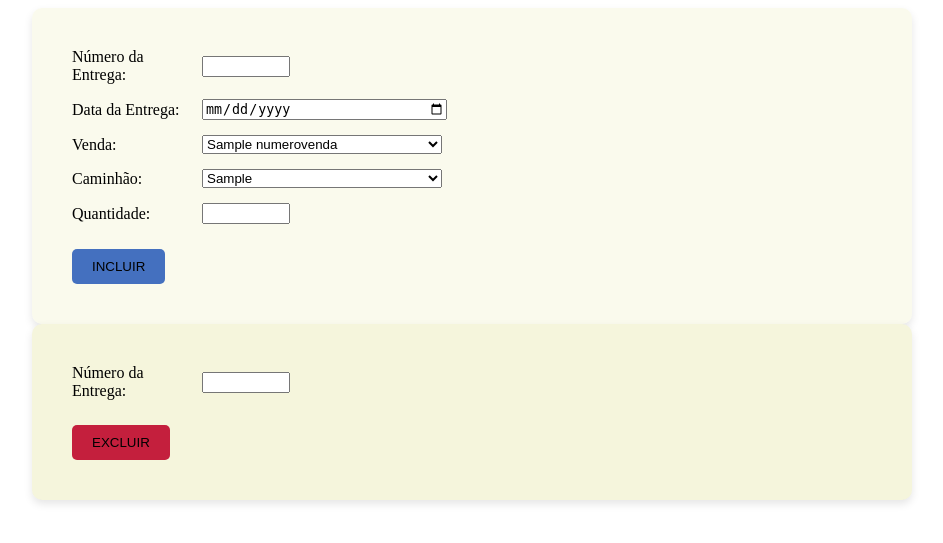
After one commit to PauloJPX/mineradora, a Flask app: template mineradora/templates/incluir_entrega.html in a window 1280 px wide. The commit adds this page. Shown: the top 543 px of the page, without its empty margins (168-1111 px from the left). Run offline with Flask 3, Linux system fonts and the light colour scheme; the template is opened without the code that fills it: most values are stand-ins (such as "Sample title", 1, 10 or a date in 2020).

Commit message:
entrega e menu consulta

```diff
--- a/mineradora/app.py
+++ b/mineradora/app.py
@@ -1,7 +1,7 @@
 from flask import Flask, session, redirect, url_for, request
 from config import Config
 from functools import wraps
-from routes import auth, usuarios, menu, clientes, vendas, inicio,  caminhoes
+from routes import auth, usuarios, menu, clientes, vendas, inicio,  caminhoes, entregas, consultas
 
 def login_required(f):
     @wraps(f)
@@ -22,12 +22,14 @@ app.register_blueprint(menu.bp)
 app.register_blueprint(vendas.bp)
 app.register_blueprint(inicio.bp)
 app.register_blueprint(caminhoes.bp)
+app.register_blueprint(entregas.bp)
+app.register_blueprint(consultas.bp)
 
 # Proteger todas as rotas do blueprint de vendas
 @app.before_request
 def require_login():
 
-    listaMenu= ['vendas.', 'usuarios.', 'menu.', 'clientes.', 'caminhoes.']
+    listaMenu= ['vendas.', 'usuarios.', 'menu.', 'clientes.', 'caminhoes.', 'entregas.', 'consultas.']
 
     for menu in listaMenu:
         if request.endpoint and request.endpoint.startswith(menu) and 'logged_in' not in session:
--- /dev/null
+++ b/mineradora/routes/consultacliente.py
@@ -0,0 +1,3 @@
+@bp.route('/consultas/consultacliente')
+def consultacliente():
+    return render_template('consultacliente.html')
--- a/mineradora/routes/menu.py
+++ b/mineradora/routes/menu.py
@@ -10,9 +10,11 @@ def get_menu_items(is_admin):
         {'name': 'Clientes', 'url': 'clientes.cadastro_cliente'},
         {'name': 'Cadastro de Caminhões', 'url': 'caminhoes.cadastro_caminhao'},  # Nome correto para o cadastro de caminhões
         {'name': 'Vendas', 'url': 'vendas.incluir_venda'},  # Nova funcionalidade de vendas
+        {'name': 'Entregas', 'url': 'entregas.incluir_entrega'}, # nova funcionalidade de entregas
+        {'name': 'Consultas', 'url': 'consultas.exibir_consultas'}, # aqui vai chamar html com varios botoes
         {'name': 'Logout', 'url': 'auth.logout'}
     ]
-
+   # pra entender url consultas é o blue print e o exibir_consultas é a funcao da rota /consulta
     if is_admin:
         menu_items.insert(0, {'name': 'Cadastro de Usuário', 'url': 'usuarios.cadastro'})
 
--- a/mineradora/routes/vendas.py
+++ b/mineradora/routes/vendas.py
@@ -16,7 +16,7 @@ def incluir_venda():
         data_venda = request.form['data_venda']
         cliente_id = request.form['cliente_id']
         produto_id = request.form['produto_id']
-        quantidade = int(request.form['quantidade'])
+        quantidade = float(request.form['quantidade'])
         valor_produto = float(request.form['valor_produto'])
         valor_negociado = float(request.form['valor_negociado'])
         valor_frete = float(request.form['valor_frete']) if request.form['valor_frete'] else 0.0
--- /dev/null
+++ b/mineradora/templates/incluir_entrega.html
@@ -0,0 +1,200 @@
+<!DOCTYPE html>
+<html lang="pt-br">
+<head>
+    <meta charset="UTF-8">
+    <meta name="viewport" content="width=device-width, initial-scale=1.0">
+    <link rel="stylesheet" href="{{ url_for('static', filename='css/estilo.css') }}">
+    <title>Incluir Entrega</title>
+    <style>
+        button {
+            background-color: #4470BF; /* Cor de fundo */
+            color: black; /* Cor do texto */
+            border: none; /* Remover bordas */
+            padding: 10px 20px; /* Espaçamento interno */
+            cursor: pointer; /* Mostrar cursor de mão ao passar o mouse */
+            border-radius: 5px; /* Bordas arredondadas */
+            margin-top: 10px; /* Espaço acima do botão */
+        }
+
+        button:hover {
+            background-color: black; /* Cor do botão ao passar o mouse */
+            color: white; /* Cor do texto */
+            font-weight: bold; /* Texto em negrito */
+        }
+
+        .botaovermelho {
+            background-color: #C41F3D; /* Cor de fundo */
+            color: black; /* Cor do texto */
+            border: none; /* Remover bordas */
+            padding: 10px 20px; /* Espaçamento interno */
+            cursor: pointer; /* Mostrar cursor de mão ao passar o mouse */
+            border-radius: 5px; /* Bordas arredondadas */
+            margin-top: 10px; /* Espaço acima do botão */
+        }
+
+        .message-box {
+            display: none; /* Inicialmente escondido */
+            border: 1px solid #4CAF50;
+            background-color: #dff0d8;
+            color: #3c763d;
+            padding: 10px;
+            margin: 10px 0;
+        }
+
+        .error-box {
+            display: none; /* Inicialmente escondido */
+            border: 1px solid #f44336;
+            background-color: #f8d7da;
+            color: #721c24;
+            padding: 10px;
+            margin: 10px 0;
+        }
+
+        .form-group {
+            display: flex;
+            align-items: center;
+            margin-bottom: 15px;
+        }
+
+        .form-group label {
+            width: 120px; /* Defina uma largura fixa para os labels */
+            margin-right: 10px; /* Espaço entre label e input */
+        }
+
+        .form-group input,
+        .form-group select {
+            flex: none; /* Não usar flex para evitar que os inputs ocupem todo o espaço */
+        }
+
+        .input-pequeno {
+            width: 10%;
+        }
+
+        .input-medio {
+            width: 30%;
+        }
+
+        .input-grande {
+            width: 400px; /* Largura para campos grandes */
+        }
+
+        .form-container {
+            display: flex;
+            flex-direction: column;
+            max-width: 800px;
+            margin: 0 auto;
+            padding: 40px;
+            background-color: rgba(245, 245, 220, 0.5); /* Bege claro com transparência */
+            border-radius: 10px;
+            box-shadow: 0 4px 8px rgba(0, 0, 0, 0.1);
+        }
+
+        .form-exclui {
+            display: flex;
+            flex-direction: column;
+            max-width: 800px;
+            margin: 0 auto;
+            padding: 40px;
+            background-color: rgba(245, 245, 220, 1); /* Bege claro com transparência */
+            border-radius: 10px;
+            box-shadow: 0 4px 8px rgba(0, 0, 0, 0.1);
+        }
+    </style>
+</head>
+<body>
+
+    <div class="form-container">
+        <div id="message" class="message-box"></div>
+        <div id="error" class="error-box"></div>
+
+        <form method="POST">
+            <div class="form-group">
+                <label for="numero_entrega">Número da Entrega:</label>
+                <input type="text" class="input-pequeno" name="numero_entrega" id="numero_entrega" required>
+            </div>
+            <div class="form-group">
+                <label for="data_entrega">Data da Entrega:</label>
+                <input type="date" class="input-medio" name="data_entrega" required>
+            </div>
+
+            <div class="form-group">
+                <label for="idvenda">Venda:</label>
+                <select name="idvenda" id="idvenda" class="input-medio">
+                    {% for venda in vendas %}
+                        <option value="{{ venda.idvenda }}">{{ venda.numerovenda }}</option>
+                    {% endfor %}
+                </select>
+            </div>
+
+            <div class="form-group">
+                <label for="idcaminhao">Caminhão:</label>
+                <select name="idcaminhao" id="idcaminhao" class="input-medio">
+                    {% for caminhao in caminhoes %}
+                        <option value="{{ caminhao.idcaminhao }}">{{ caminhao.info_caminhao }}</option>
+                    {% endfor %}
+                </select>
+            </div>
+
+            <div class="form-group">
+                <label for="quantidade">Quantidade:</label>
+                <input type="number" class="input-pequeno" name="quantidade" step="0.01" required>
+            </div>
+
+            <button type="submit">INCLUIR</button>
+        </form>
+    </div>
+
+    <!-- Formulário para excluir entrega -->
+    <div class="form-exclui">
+        <form id="form_excluir" method="POST" action="/entregas/excluir_entrega">
+            <div class="form-group">
+                <label for="numeroentrega_excluir">Número da Entrega:</label>
+                <input type="text" class="input-pequeno" name="numeroentrega_excluir" id="numeroentrega_excluir" required>
+            </div>
+            <button type="submit" class="botaovermelho">EXCLUIR</button>
+        </form>
+    </div>
+
+    <script>
+    document.addEventListener('DOMContentLoaded', function() {
+    const messageBox = document.getElementById('message');
+    const errorBox = document.getElementById('error');
+
+    // Exibe a mensagem de sucesso ou erro, se houver
+    const urlParams = new URLSearchParams(window.location.search);
+    const teste = urlParams.get('teste');
+    const msg = urlParams.get('msg');
+
+    if (teste === 'sim' && messageBox) {
+        messageBox.innerText = msg;
+        messageBox.style.display = "block";
+    }
+
+    // Fecha as mensagens ao pressionar qualquer tecla e limpa os campos
+    document.addEventListener('keydown', function() {
+        messageBox.style.display = "none"; // Oculta mensagem de sucesso
+        errorBox.style.display = "none"; // Oculta mensagem de erro
+        // Aqui você pode adicionar lógica para limpar o formulário, se necessário
+    }); // <-- Aqui estava faltando fechar a chave do event listener
+
+    // Verificar se o numeroentrega já existe ao perder o foco
+    const numeroentregaInput = document.getElementById('numero_entrega');
+    numeroentregaInput.addEventListener('blur', function() {
+        const numeroentrega = this.value;
+        if (numeroentrega) {
+            fetch(`/entregas/verificar_numeroentrega/${numeroentrega}`)
+                .then(response => response.json())
+                .then(data => {
+                    if (data.exists) {
+                        errorBox.innerText = "Número da entrega já existe!";
+                        errorBox.style.display = "block";
+                    } else {
+                        errorBox.style.display = "none";
+                    }
+                });
+        }
+    });
+});
+</script>
+</body>
+</html>
--- a/mineradora/templates/incluir_venda.html
+++ b/mineradora/templates/incluir_venda.html
@@ -145,7 +145,7 @@
 
             <div class="form-group">
                 <label for="quantidade">Quantidade:</label>
-                <input type="number" class="input-pequeno" name="quantidade" required>
+                <input type="number" class="input-pequeno" name="quantidade" step="0.01" required>
             </div>
 
             <input type="hidden" name="valor_produto" id="valor_produto">
```
Also changed, not shown: mineradora/routes/consultas.py (added, +8 -0 lines), mineradora/routes/entregas.py (added, +88 -0 lines), mineradora/templates/consultacliente.html (added, +11 -0 lines), mineradora/templates/consultas.html (added, +31 -0 lines), 1 other file.
